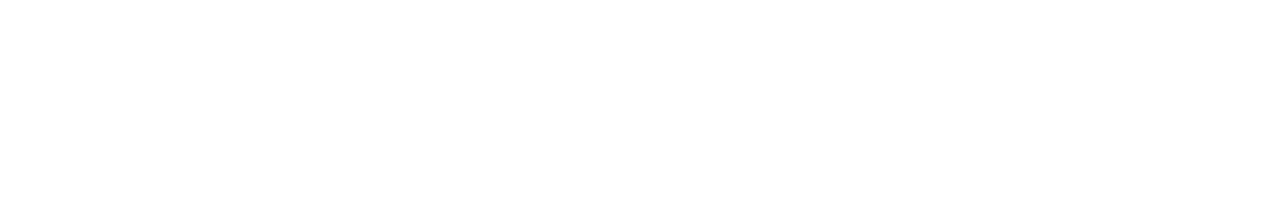
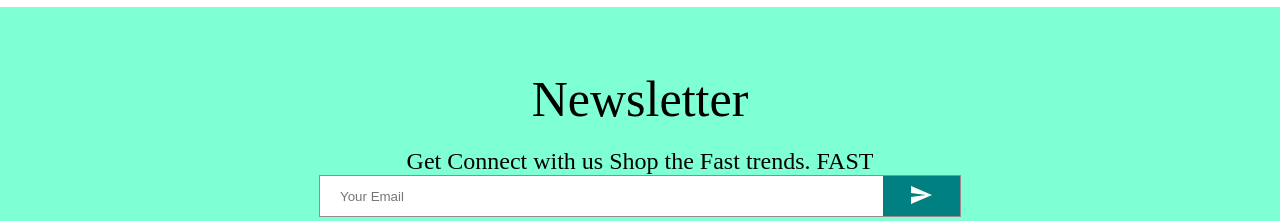
Before and after one commit to soniikunal/ReactEcommerce, a React (Vite) app in the folder EcommerceReact/: page / in a window 1280 px wide. Shown: the part 2579-2800 px from the top of the page. Before the commit the page ends 2586 px from the top, so only its background shows below. Built offline with nearby package versions, Linux system fonts and the light colour scheme.

Commit message:
NewLetter Added

```diff
--- a/EcommerceReact/index.html
+++ b/EcommerceReact/index.html
@@ -4,7 +4,7 @@
     <meta charset="UTF-8" />
     <link rel="icon" type="image/svg+xml" href="/vite.svg" />
     <meta name="viewport" content="width=device-width, initial-scale=1.0" />
-    <title>Vite + React</title>
+    <title>FastShop</title>
   </head>
   <body>
     <div id="root"></div>
--- a/EcommerceReact/src/Components/Navbar.jsx
+++ b/EcommerceReact/src/Components/Navbar.jsx
@@ -2,6 +2,7 @@
 import styled from "styled-components";
 import { Search, AddShoppingCartRounded } from "@mui/icons-material";
 import Badge from "@mui/material/Badge";
+import { Button } from "@mui/material";
 
 const Container = styled.div`
   height: 60px;
@@ -10,7 +11,7 @@
 const Wrapper = styled.div`
   padding: 10px 20px;
   display: flex;
-  margin-bottom: '10px' ;
+  margin-bottom: "10px";
   justify-content: space-between;
 `;
 
@@ -33,7 +34,8 @@
 `;
 
 const SearchContainer = styled.div`
-  padding: 10px;
+  /* padding: 10px; */
+  height: 40px;
   display: flex;
   align-items: center;
   margin-left: 25px;
@@ -41,7 +43,10 @@
 `;
 
 const SearchInput = styled.input`
-  // border: none ;
+  padding: 0px 15px;
+  flex: 8;
+  border: none;
+  height: -webkit-fill-available;
 `;
 
 const LogoContainer = styled.h1`
@@ -56,26 +61,34 @@
   margin-left: 25px;
 `;
 
+const MenuItms = styled.div`
+  font-size: 14px;
+  cursor: pointer;
+  margin-left: 25px;
+`;
+
 export const Navbar = () => {
   return (
     <Container>
       <Wrapper>
         <Left>
-          <LogoContainer>LAMA</LogoContainer>
+          <LogoContainer>FastShop</LogoContainer>
         </Left>
         <Center>
           <SearchContainer>
             <SearchInput />
-            <Search />
+            <Button>
+              <Search />
+            </Button>
           </SearchContainer>
         </Center>
         <Right>
           <MenuItems>Register</MenuItems>
           <MenuItems>Login</MenuItems>
           <MenuItems>
-          <Badge badgeContent={4} color="primary">
-            <AddShoppingCartRounded></AddShoppingCartRounded>
-          </Badge>
+            <Badge badgeContent={4} color="primary">
+              <AddShoppingCartRounded></AddShoppingCartRounded>
+            </Badge>
           </MenuItems>
         </Right>
       </Wrapper>
--- /dev/null
+++ b/EcommerceReact/src/Components/NewsLetter.jsx
@@ -0,0 +1,58 @@
+import { Send } from "@mui/icons-material";
+import styled from "styled-components";
+
+const Container = styled.div`
+  height: 30vh;
+  background-color: aquamarine;
+  display: flex;
+  text-align: center;
+  align-items: center;
+  justify-content: center;
+  flex-direction: column;
+`;
+const Title = styled.h1`
+  font-weight: 300;
+  font-size: 50px;
+  margin-bottom: 10px;
+`;
+const Description = styled.div`
+  margin-top: 10px;
+  font-size: 24px;
+  font-weight: 300;
+`;
+const InputContainer = styled.div`
+  height: 40px;
+  background-color: white;
+  width: 50%;
+  display: flex;
+  border: 1px solid #9c8989;
+`;
+const Input = styled.input`
+  border: none;
+  padding: 0px 20px;
+  flex: 8;
+`;
+
+const Button = styled.button`
+  border: none;
+  cursor: pointer;
+  flex: 1;
+  color: white;
+  background-color: teal;
+  border: none;
+`;
+
+export const NewsLetter = () => {
+  return (
+    <Container>
+      <Title>Newsletter</Title>
+      <Description>Get Connect with us Shop the Fast trends. FAST</Description>
+      <InputContainer>
+        <Input type="text" placeholder="Your Email" />
+        <Button>
+          <Send />
+        </Button>
+      </InputContainer>
+    </Container>
+  );
+};
--- a/EcommerceReact/src/Pages/HomePage.jsx
+++ b/EcommerceReact/src/Pages/HomePage.jsx
@@ -4,6 +4,7 @@
 import { Slider } from "../Components/Slider";
 import { Categories } from "../Components/Categories/Categories";
 import { Products } from "../Components/Products/Products";
+import { NewsLetter } from "../Components/NewsLetter";
 
 const HomePage = () => {
   return (
@@ -13,6 +14,7 @@
       <Slider />
       <Categories />
       <Products />
+      <NewsLetter />
     </>
   );
 };
```
